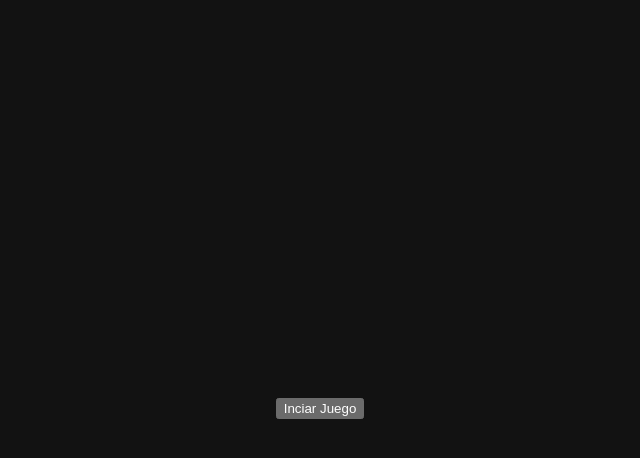
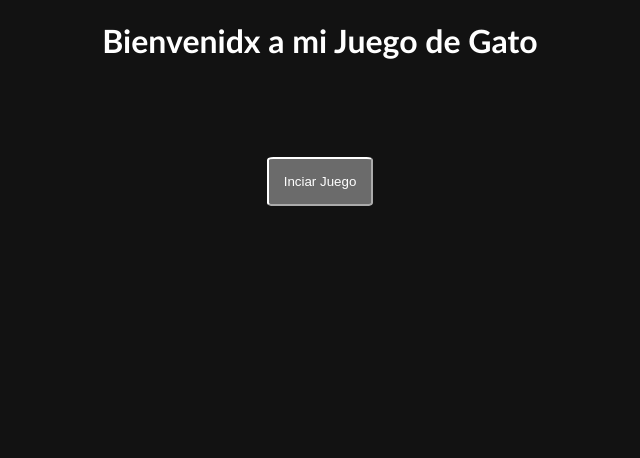
Before and after one commit to cstgar/tictactoe, an Angular app: page / in a window 1280 px wide. Shown: the top 458 px of the page, without its empty margins (320-960 px from the left). Built offline with nearby package versions, Linux system fonts and the light colour scheme.

Commit message:
adding basic styles

```diff
--- a/angular.json
+++ b/angular.json
@@ -91,5 +91,8 @@
         }
       }
     }
+  },
+  "cli": {
+    "analytics": "ad378c40-f906-4297-9b16-479d27128949"
   }
 }
--- a/src/app/home/home.component.css
+++ b/src/app/home/home.component.css
@@ -2,5 +2,15 @@
     display: flex;
     justify-content: center;
     align-items: center;
-    height: 100vh;
+    height: 25vh;
 }
+
+button {
+  margin: 12px;
+  border-radius: 6%;
+  padding: 15px;
+}
+
+h1 {
+    text-align: center;
+}
--- a/src/app/home/home.component.html
+++ b/src/app/home/home.component.html
@@ -1,3 +1,4 @@
+<h1>Bienvenidx a mi Juego de Gato</h1>
 <div class="home">
     <button (click)="iniciarJuego()">Inciar Juego</button>
 </div>
--- a/src/app/tablero/tablero.component.css
+++ b/src/app/tablero/tablero.component.css
@@ -11,7 +11,6 @@
   grid-template-columns: repeat(3, 100px);
   grid-gap: 5px;
   background-color: #dbade3;
-
 }
 
 .resetear {
@@ -37,3 +36,10 @@
 .btn-contenedor {
   display: inline;
 }
+
+img {
+  position: auto;
+  width: 250px; /* Ajusta el ancho de la imagen */
+  height: auto; /* Mantiene la proporción de la imagen */
+  margin: 20px;
+}
--- a/src/app/tablero/tablero.component.html
+++ b/src/app/tablero/tablero.component.html
@@ -1,5 +1,7 @@
+
 <div class="contenedor">
-    <h2>Juego del Gato</h2>
+    <img src="assets/comandos-imagen.png" alt="comandos-voz">
+
     <div class="tablero">
         @for (celda of celdas; track celda; let index = $index) {
 
--- a/src/styles.css
+++ b/src/styles.css
@@ -2,3 +2,7 @@
 :root {
     color-scheme: dark;
   }
+
+  body {
+    font-family:'Gill Sans', 'Gill Sans MT', Calibri, 'Trebuchet MS', sans-serif
+  }
```
Also changed, not shown: src/assets/comandos-imagen.png (added).
